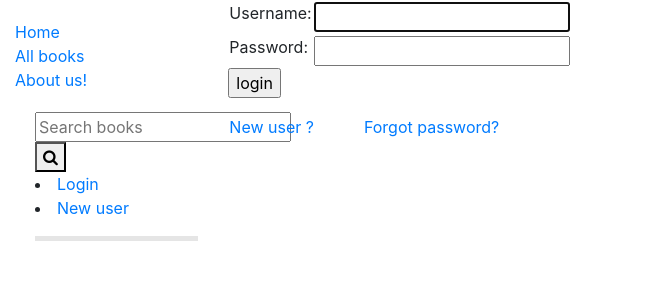
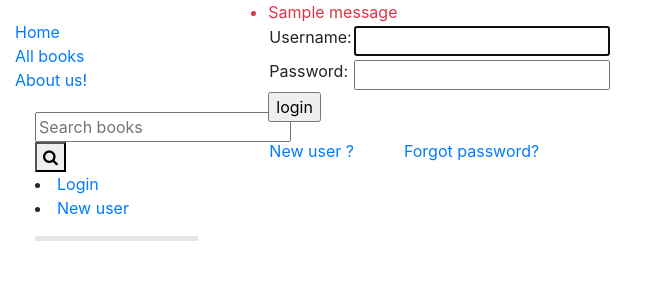
Before and after one commit to lokeshhari/Lokallibrary-web, a Django app: page /accounts/login/ in a window 1280 px wide. Shown: the top 300 px of the page, without its empty margins (0-658 px from the left). Run offline with Django 3.2, Linux system fonts and the light colour scheme; tables that the repository leaves empty hold one stand-in row (values such as "Sample post"); one stand-in notice (Sample message) is shown; some libraries are stand-ins or nearby versions.

Commit message:
Update login.html

```diff
--- a/templates/registration/login.html
+++ b/templates/registration/login.html
@@ -3,7 +3,7 @@
 {% block content %}
 
   {% if form.errors %}
-    <p>Please enter <strong> valid email address and password</strong>.</p>
+    <p>Please enter <strong> valid username and password</strong>.</p>
   {% endif %}
 
   {% if next %}
@@ -14,6 +14,13 @@
       <p>Please login to see this page.</p>
     {% endif %}
   {% endif %}
+
+  {% if messages %}
+            <ul>
+		        {% for message in messages %}
+        	        <li class="text-danger">{{ message }}</li>
+                	{% endfor %}
+	{% endif %}
 
   <form method="post" action="{% url 'login' %}">
     {% csrf_token %}
```
